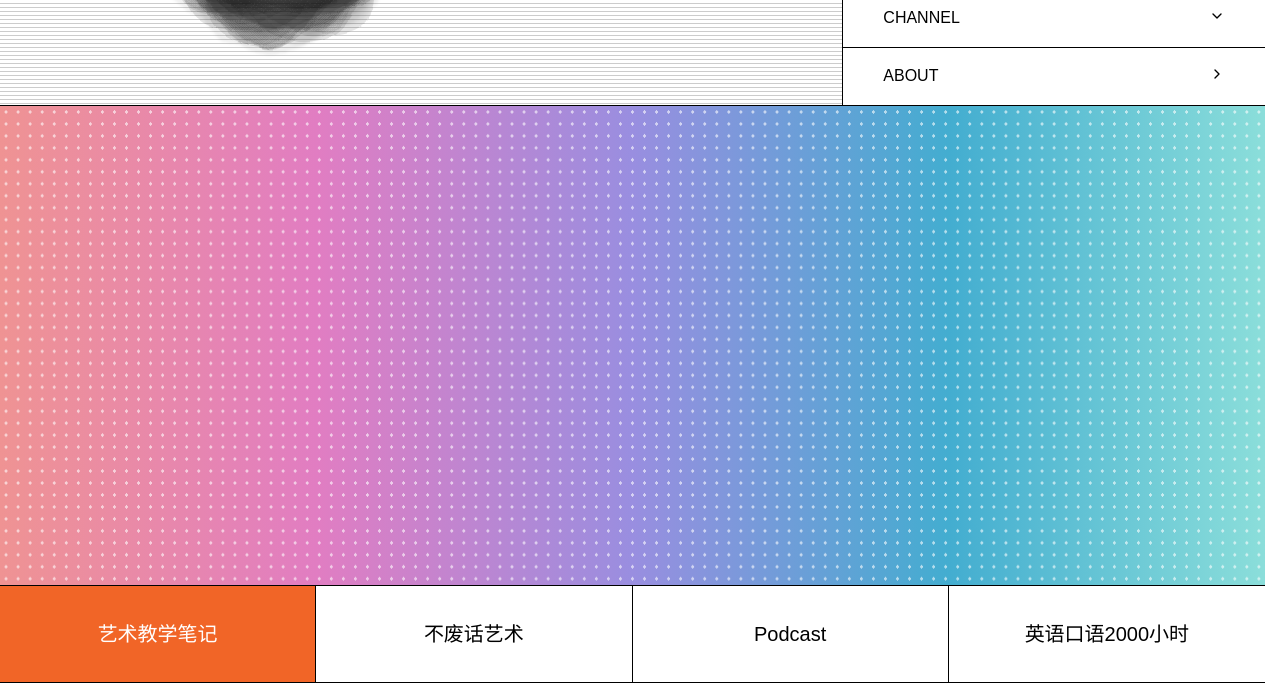
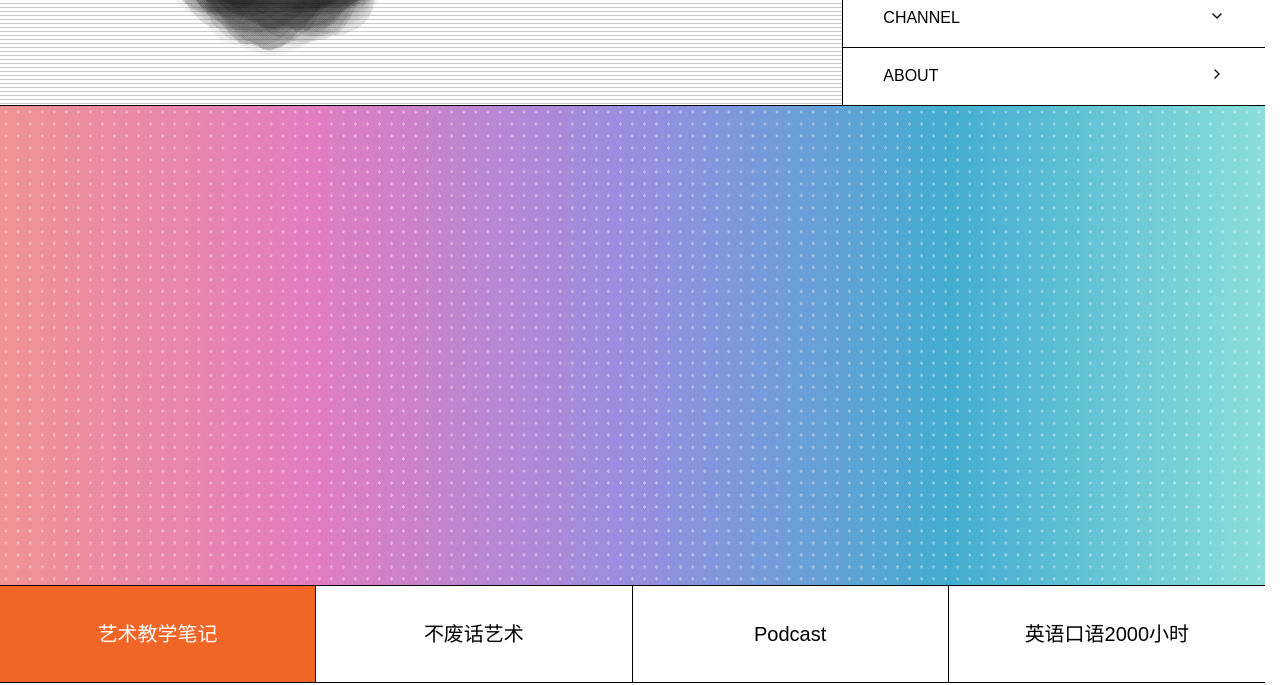
Before and after one commit to chriscxue/hanahana.studio, a Jekyll site: the page built from Channel.html, in a window 1280 px wide. Shown: the part 241-926 px from the top of the page. Built offline with Jekyll 4.4.1, drawn with Linux system fonts in a browser that asks for light colours; some web fonts are replaced.

Commit message:
hero点阵白色60%减淡至35%
Co-Authored-By: Claude Fable 5 <noreply@anthropic.com>

```diff
--- a/Channel.html
+++ b/Channel.html
@@ -23,7 +23,7 @@ description: "HANAHANA STUDIO内容频道：艺术教学笔记、不废话艺术
             border-bottom: 0.5px solid #000;
             background: #8BDEDA; /* 不支持渐变的老浏览器兜底色 */
             background-image:
-                radial-gradient(circle, rgba(255, 255, 255, 0.6) 1.5px, transparent 1.5px),
+                radial-gradient(circle, rgba(255, 255, 255, 0.35) 1.5px, transparent 1.5px),
                 linear-gradient(to right, #EF9393, #E17DC2, #998EE0, #43ADD0, #8BDEDA);
             background-size: 12px 12px, 100% 100%;
             background-repeat: round, no-repeat;
```
